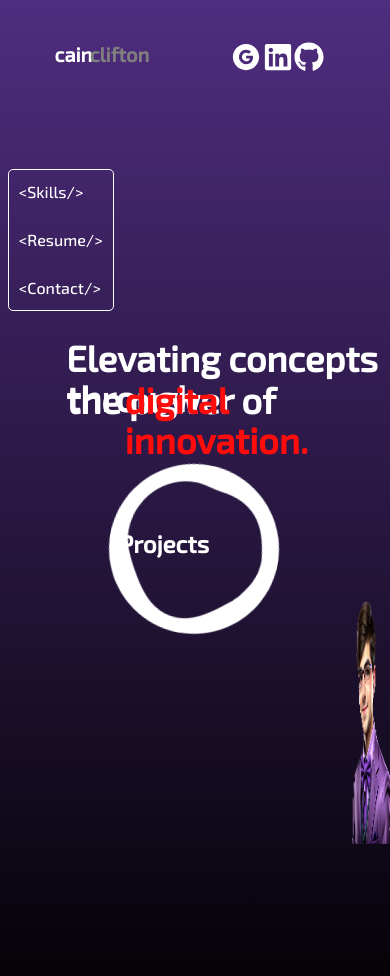
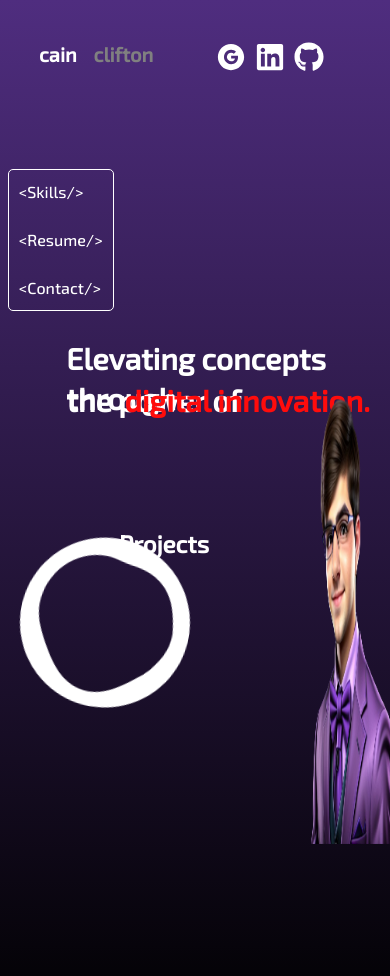
Before and after one commit to kodiakcain/updated-portfolio, a Next.js app: page / in a window 390 px wide. Shown: the top 976 px of the page. Built offline with nearby package versions, Linux system fonts and the light colour scheme.

Commit message:
Mobile Optimization

```diff
--- a/styles/Home.modules.css
+++ b/styles/Home.modules.css
@@ -123,7 +123,7 @@
         font-family: 'Exo 2';
         position: fixed; /* Fixed position */
         top: 4%; /* Adjust based on your design */
-        left: 14%; /* Adjust based on your design */
+        left: 10%; /* Adjust based on your design */
         color: white;
         font-size: 20px;
     }
@@ -132,7 +132,7 @@
         font-family: 'Exo 2';
         position: fixed; /* Fixed position */
         top: 4%; /* Adjust based on your design */
-        left: 23%; /* Adjust based on your design */
+        left: 24%; /* Adjust based on your design */
         color: grey;
         font-size: 20px;
     }
@@ -149,7 +149,7 @@
         font-family: 'Exo 2';
         position: fixed; /* Fixed position */
         top: 5%; /* Adjust based on your design */
-        right: 25%; /* Adjust based on your design */
+        right: 27%; /* Adjust based on your design */
         color: white;
     }
 
@@ -157,7 +157,7 @@
         font-family: 'Exo 2';
         position: fixed; /* Fixed position */
         top: 5%; /* Adjust based on your design */
-        right: 33%; /* Adjust based on your design */
+        right: 37%; /* Adjust based on your design */
         color: white;
     }
 
@@ -167,6 +167,7 @@
         top: 40%; /* Adjust based on your design */
         left: 17%; /* Adjust based on your design */
         color: white;
+        font-size: 30px;
     }
 
     .sloganBelow {
@@ -175,6 +176,7 @@
         top: 45%; /* Adjust based on your design */
         left: 17%; /* Adjust based on your design */
         color: white;
+        font-size: 30px;
     }
 
     .sloganFinal {
@@ -183,6 +185,7 @@
         top: 45%; /* Adjust based on your design */
         left: 31.9%; /* Adjust based on your design */
         color: rgb(255, 12, 12);
+        font-size: 30px;
     }
 
     .rotatingLogo {
@@ -191,6 +194,8 @@
         top: 55%; /* Adjust based on your design */
         left: 28%; /* Adjust based on your design */
         color: rgb(255, 255, 255);
+        height: 20px;
+        width: 20px;
     }
 
     .logoText {
@@ -223,8 +228,8 @@
         bottom: 0%;
         right: 0%;
         position: fixed;
-        height: 30%;
-        width: 12%;
+        height: 55%;
+        width: 25%;
     }
 
     .sideBarDiv {
```
